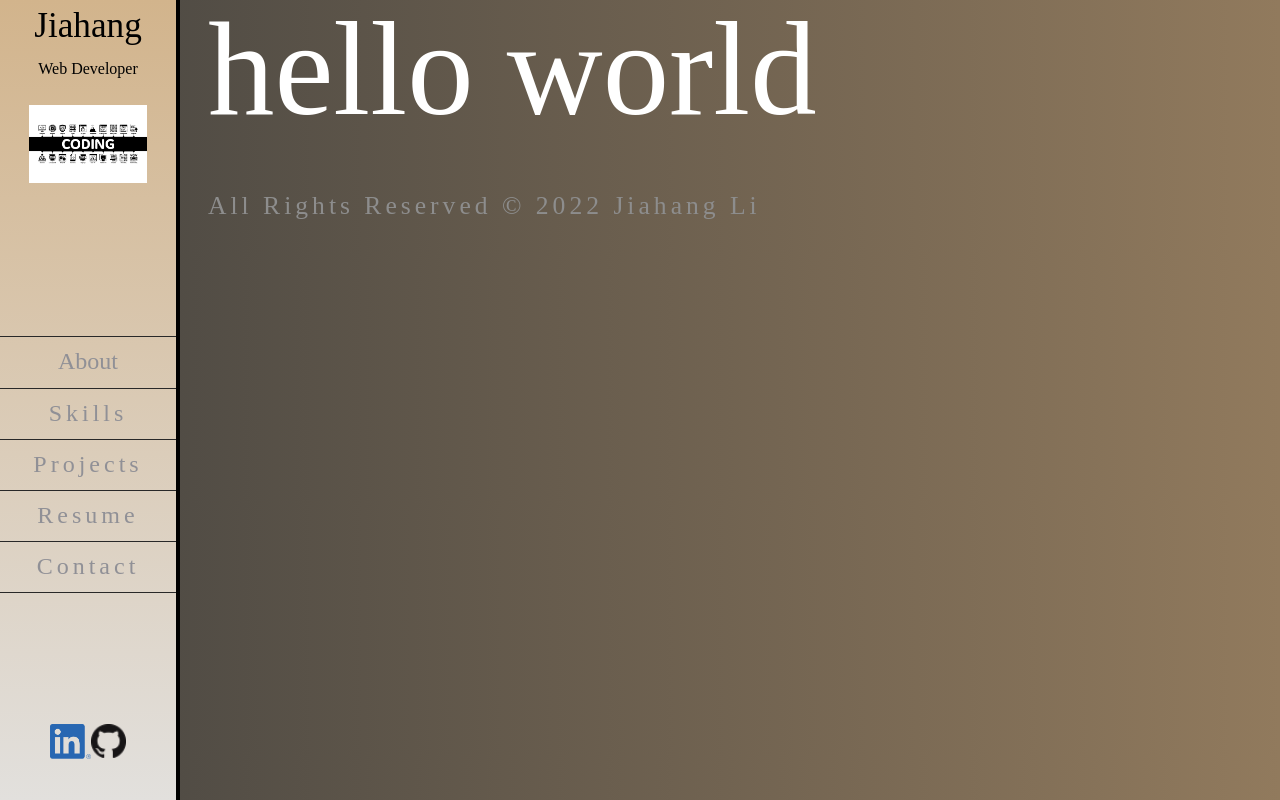
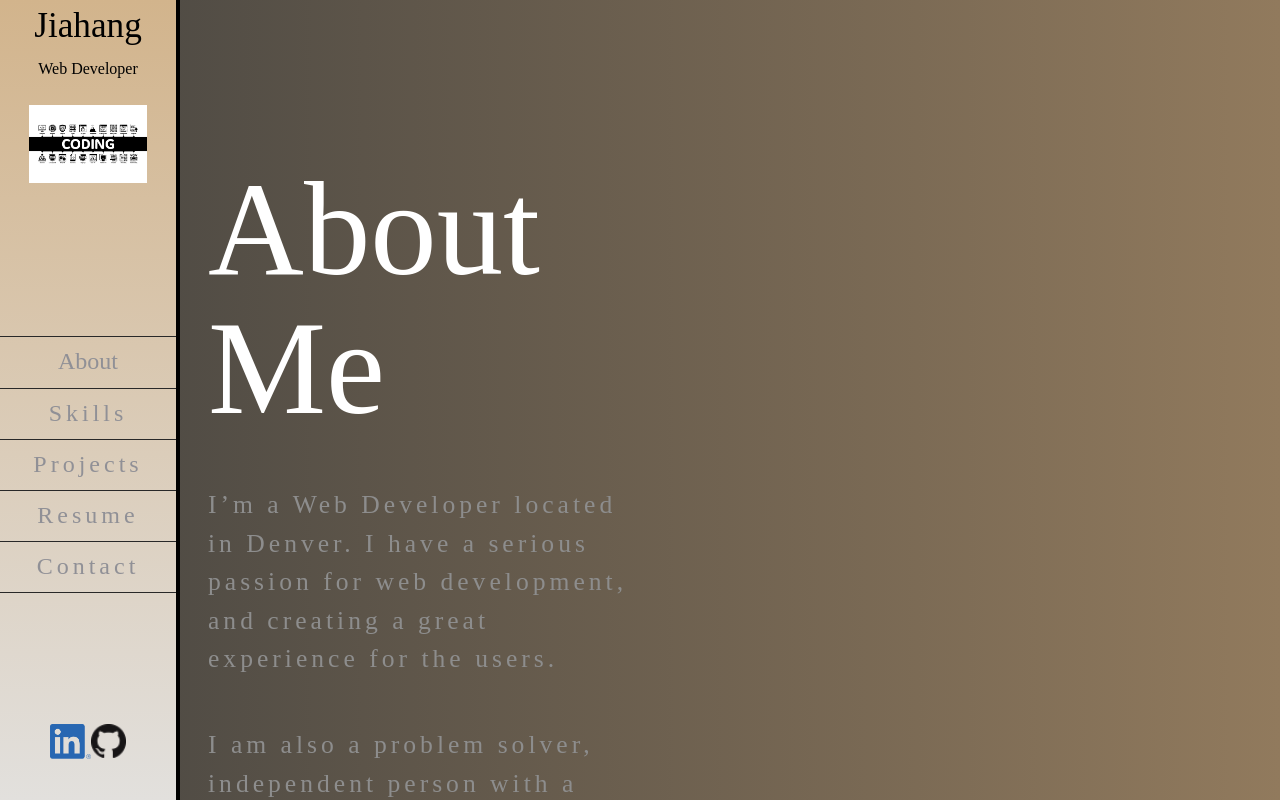
Before and after one commit to jiahangli99/React-Portfolio, a React (Create React App) app: page /about in a window 1280 px wide. Shown: the top 800 px of the page. Built offline with nearby package versions, Linux system fonts and the light colour scheme; a web font is replaced by a local one.

Commit message:
added about page, need more styles and animations

```diff
--- a/src/App.js
+++ b/src/App.js
@@ -1,14 +1,12 @@
 import './App.css';
 import Main from './Components/Main/main';
 import { Nav } from './Components/Nav/Nav';
-import Footer from './Components/Footer/Footer';
 
 function App() {
   return (
     <div className="App">
       <Nav />
       <Main />
-      <Footer />
     </div>
   );
 }
--- a/src/Components/Footer/Footer.jsx
+++ /dev/null
@@ -1,11 +0,0 @@
-import React from 'react';
-
-function Footer(props) {
-    return (
-        <div>
-            <p>All Rights Reserved &copy; 2022 Jiahang Li</p>
-        </div>
-    );
-}
-
-export default Footer;
--- a/src/pages/About/about.css
+++ b/src/pages/About/about.css
@@ -0,0 +1,10 @@
+.aboutp {
+    font-size: 1.6rem;
+    letter-spacing: 4px;
+    margin-top: 3rem;
+    display: block;
+    color: #8d8d8d;
+}
+.about {
+    margin: 20vh 50vw 0 0;
+}
--- a/src/pages/About/about.jsx
+++ b/src/pages/About/about.jsx
@@ -1,9 +1,11 @@
 import React from 'react';
-
+import './about.css'
 function about(props) {
     return (
-        <div>
-            <h1>hello world</h1>
+        <div className='about'>
+            <h1>About Me</h1>
+            <p className='aboutp'>I’m a Web Developer located in Denver. I have a serious passion for web development, and creating a great experience for the users.</p>
+            <p className='aboutp'>I am also a problem solver, independent person with a need to consistently learn and improve. Love making music, playin games, and going camping on the side.</p>
         </div>
     );
 }
```
